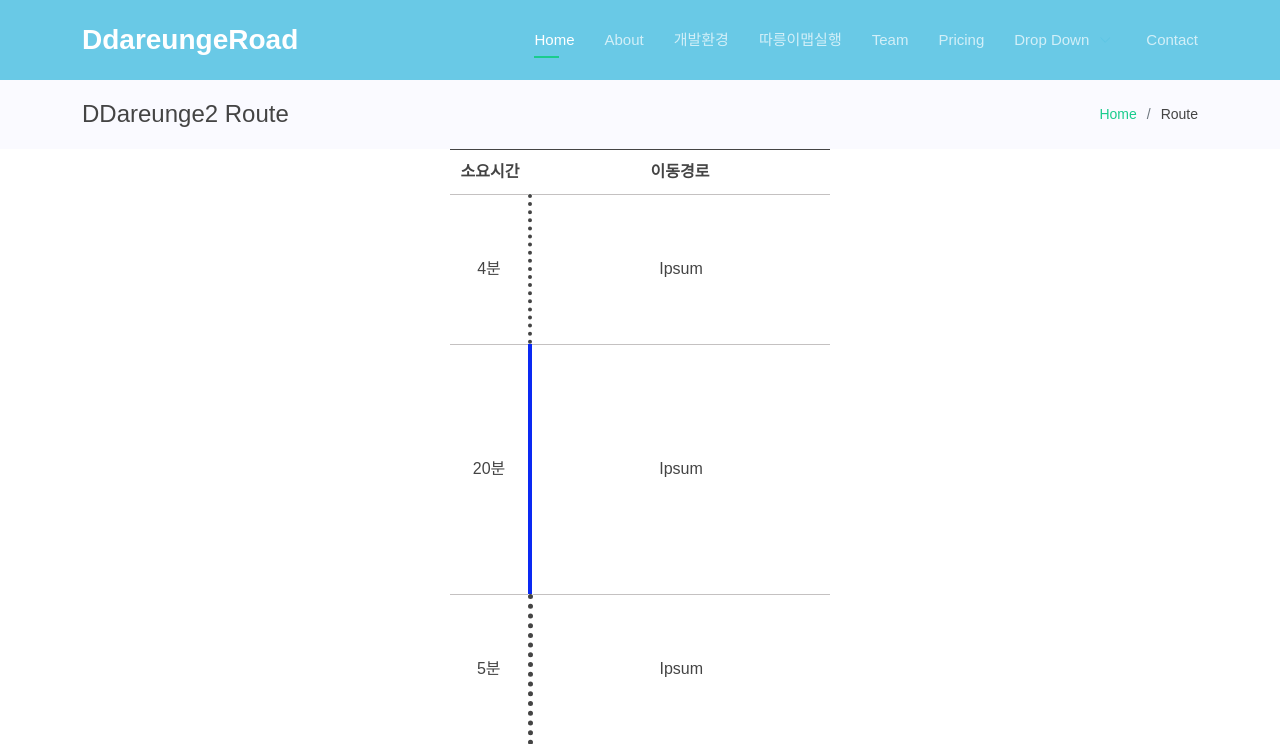
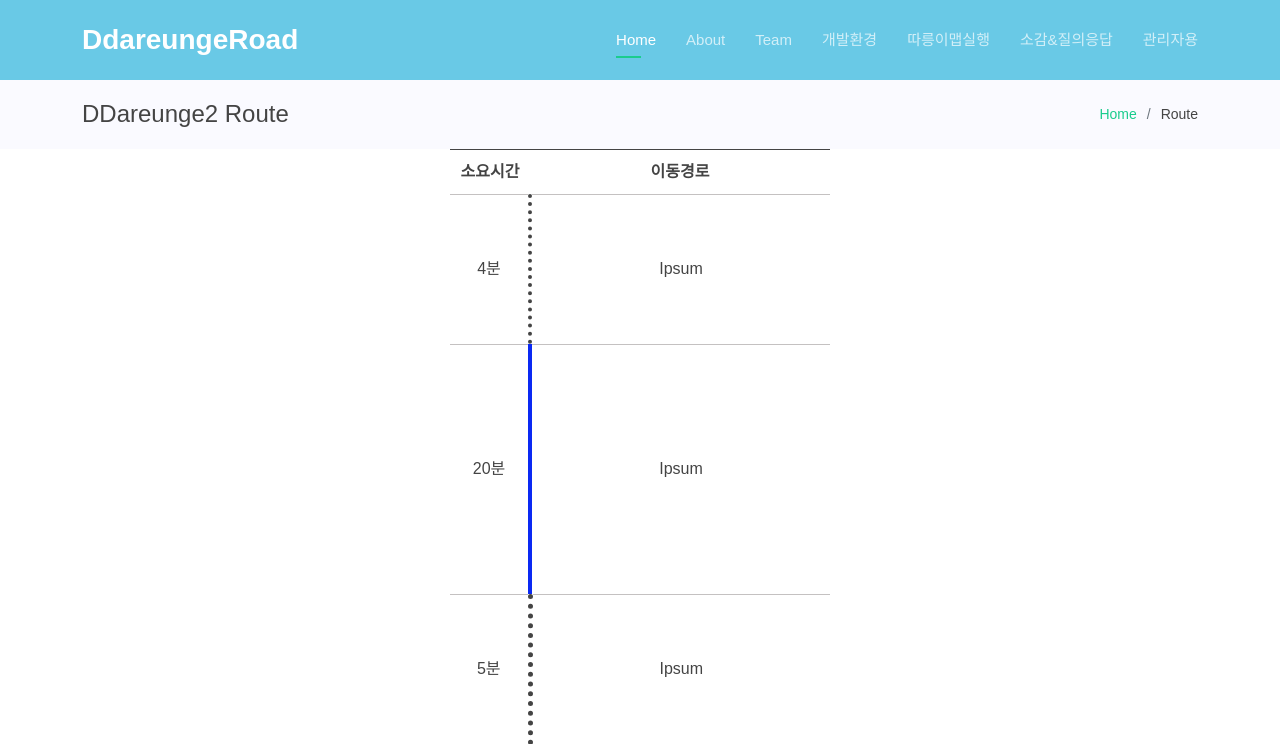
Before and after one commit to Thermidor90/-, a Django app: page /mapfind/result/directions/ in a window 1280 px wide. Shown: the top 744 px of the page. Run offline with Django 3.2, Linux system fonts and the light colour scheme; some libraries are stand-ins or nearby versions; some web fonts are replaced.

Commit message:
관리자 추가

```diff
--- a/bikeproject/bikeapp/templates/bikeapp/directions.html
+++ b/bikeproject/bikeapp/templates/bikeapp/directions.html
@@ -54,35 +54,16 @@
 
             <nav id="navbar" class="navbar">
                 <ul>
-                    <li><a class="nav-link scrollto active" href="#hero">Home</a></li>
-                    <li><a class="nav-link scrollto" href="#about">About</a></li>
-                    <li><a class="nav-link scrollto" href="#features">개발환경</a></li>
-                    <li><a class="nav-link scrollto" href="#counts">따릉이맵실행</a></li>
-                    <li><a class="nav-link scrollto" href="#team">Team</a></li>
-                    <li><a class="nav-link scrollto" href="#pricing">Pricing</a></li>
-                    <li class="dropdown"><a href="#"><span>Drop Down</span> <i class="bi bi-chevron-down"></i></a>
-                        <ul>
-                            <li><a href="#">Drop Down 1</a></li>
-                            <li class="dropdown"><a href="#"><span>Deep Drop Down</span> <i
-                                        class="bi bi-chevron-right"></i></a>
-                                <ul>
-                                    <li><a href="#">Deep Drop Down 1</a></li>
-                                    <li><a href="#">Deep Drop Down 2</a></li>
-                                    <li><a href="#">Deep Drop Down 3</a></li>
-                                    <li><a href="#">Deep Drop Down 4</a></li>
-                                    <li><a href="#">Deep Drop Down 5</a></li>
-                                </ul>
-                            </li>
-                            <li><a href="#">Drop Down 2</a></li>
-                            <li><a href="#">Drop Down 3</a></li>
-                            <li><a href="#">Drop Down 4</a></li>
-                        </ul>
-                    </li>
-                    <li><a class="nav-link scrollto" href="#contact">Contact</a></li>
+                  <li><a class="nav-link scrollto active" href="#hero">Home</a></li>
+                  <li><a class="nav-link scrollto" href="#about">About</a></li>
+                  <li><a class="nav-link scrollto" href="#team">Team</a></li>
+                  <li><a class="nav-link scrollto" href="#features">개발환경</a></li>
+                  <li><a class="nav-link scrollto" href="#counts">따릉이맵실행</a></li>
+                  <li><a class="nav-link scrollto" href="#details">소감&질의응답</a></li>
+                  <li><a class="nav-link scrollto" href="dda_db/">관리자용</a></li>
                 </ul>
                 <i class="bi bi-list mobile-nav-toggle"></i>
-            </nav><!-- .navbar -->
-
+              </nav><!-- .navbar -->
         </div>
     </header><!-- End Header -->
 
--- a/bikeproject/bikeapp/templates/bikeapp/index.html
+++ b/bikeproject/bikeapp/templates/bikeapp/index.html
@@ -389,8 +389,8 @@
               프로젝트를 진행하면서 앞으로 보완해야할 사항들을 점검해보고자 합니다.
             </p>
             <ul>
-              <li><i class="bi bi-check"></i> Ullamco laboris nisi ut aliquip ex ea commodo consequat.</li>
-              <li><i class="bi bi-check"></i> Duis aute irure dolor in reprehenderit in voluptate velit.</li>
+              <li><i class="bi bi-check"></i> 회원가입 및 로그인 화면을 만들어 회원들을 위한 경로 즐겨찾기 기능 추가</li>
+              <li><i class="bi bi-check"></i> </li>
               <li><i class="bi bi-check"></i> Iure at voluptas aspernatur dignissimos doloribus repudiandae.</li>
               <li><i class="bi bi-check"></i> Est ipsa assumenda id facilis nesciunt placeat sed doloribus praesentium.
               </li>
--- a/bikeproject/bikeapp/templates/bikeapp/inner-page.html
+++ b/bikeproject/bikeapp/templates/bikeapp/inner-page.html
@@ -56,11 +56,10 @@
           <li><a class="nav-link scrollto" href="#features">개발환경</a></li>
           <li><a class="nav-link scrollto" href="#counts">따릉이맵실행</a></li>
           <li><a class="nav-link scrollto" href="#details">소감&질의응답</a></li>
-          <li><a class="nav-link scrollto" href="#contact">Contact</a></li>
+          <li><a class="nav-link scrollto" href="dda_db/">관리자용</a></li>
         </ul>
         <i class="bi bi-list mobile-nav-toggle"></i>
       </nav><!-- .navbar -->
-
 
     </div>
   </header><!-- End Header -->
--- a/bikeproject/bikeapp/templates/bikeapp/mapfind.html
+++ b/bikeproject/bikeapp/templates/bikeapp/mapfind.html
@@ -57,11 +57,10 @@
                   <li><a class="nav-link scrollto" href="#features">개발환경</a></li>
                   <li><a class="nav-link scrollto" href="#counts">따릉이맵실행</a></li>
                   <li><a class="nav-link scrollto" href="#details">소감&질의응답</a></li>
-                    <li><a class="nav-link scrollto" href="#contact">Contact</a></li>
+                  <li><a class="nav-link scrollto" href="dda_db/">관리자용</a></li>
                 </ul>
                 <i class="bi bi-list mobile-nav-toggle"></i>
               </nav><!-- .navbar -->
-            <!-- .navbar -->
 
         </div>
     </header>
```
Also changed, not shown: bikeproject/bikeapp/templates/bikeapp/result.html (+8 -28 lines). Lines whose indentation alone changed are shown as unchanged.
